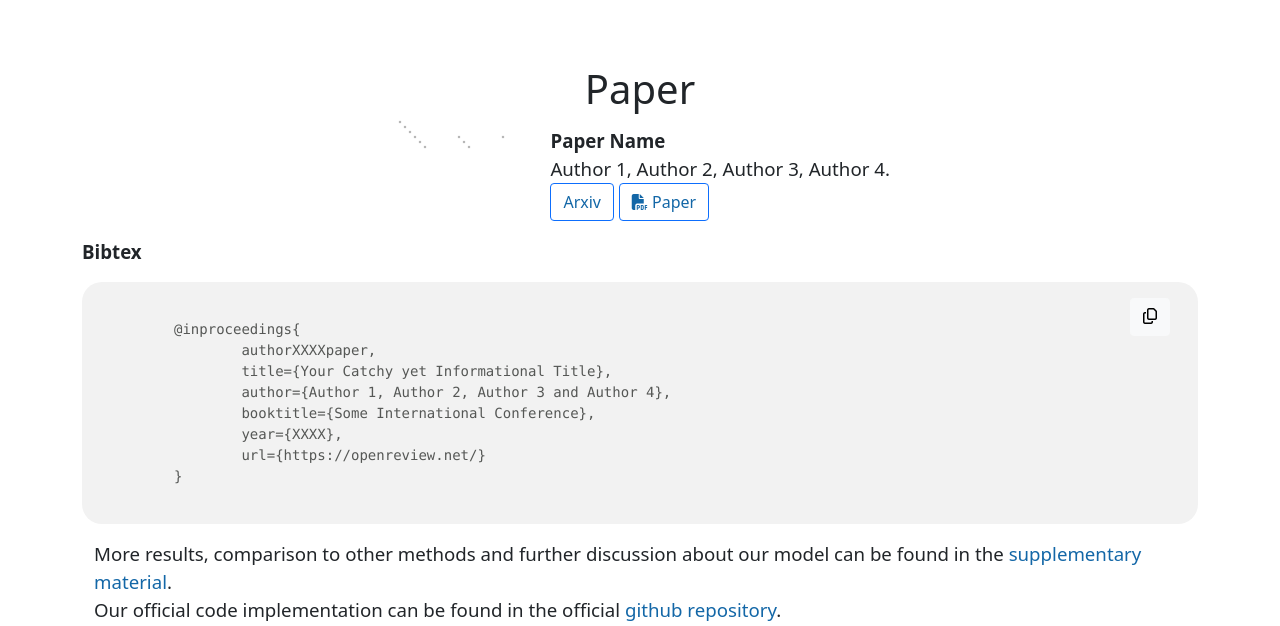
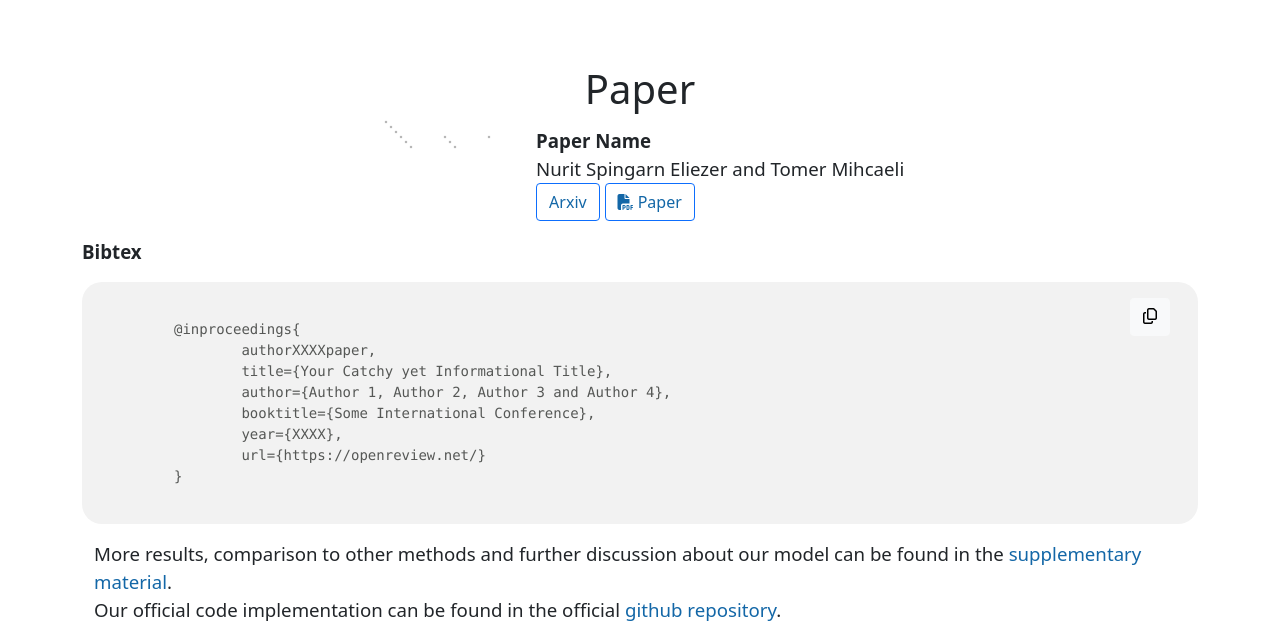
Before and after one commit to nsping13/stealing-models, a plain HTML site: page index.html in a window 1280 px wide. Shown: the part 907-1533 px from the top of the page. Drawn offline with nearby package versions, Linux system fonts and the light colour scheme; some icons are missing.

Commit message:
Update index.html

```diff
--- a/index.html
+++ b/index.html
@@ -9,7 +9,7 @@
 	<link rel="stylesheet" href="https://cdn.jsdelivr.net/gh/jpswalsh/academicons@1/css/academicons.min.css">
   	<link href="style.css" rel="stylesheet" type="text/css">
 	<meta property="og:image" content="resources/teaser.png"/>  <!--TODO-->
-	<meta property="og:title" content="TODO" />
+	<meta property="og:title" content="Imitate image-to-image translation models" />
 	<meta property="og:description" content="TODO" />
 	<script src="https://ajax.googleapis.com/ajax/libs/jquery/3.6.1/jquery.min.js"></script>
 	<script src="https://kit.fontawesome.com/ad96f96272.js" crossorigin="anonymous"></script>
@@ -192,7 +192,7 @@ Through an extensive ablation study on a wide variety of model architectures, da
 				</div>
 				<div class="col-md-auto" style="padding: 1px;">
 					<p style="font-size:14pt; margin-top: 5px;"><strong>Paper Name</strong><br>
-						Author 1, Author 2, Author 3, Author 4.<br>
+						Nurit Spingarn Eliezer and Tomer Mihcaeli <br>
 						<span><a class="btn btn-outline-primary" href='https://arxiv.org' role="button" style="font-size: 16px;"><i class="ai ai-arxiv"></i> Arxiv</a></span>
 						<span><a class="btn btn-outline-primary" href='resources/paper.pdf' role="button" style="font-size: 16px;"><i class="fas fa-file-pdf"></i> Paper</a></span>
 					</p>
```
